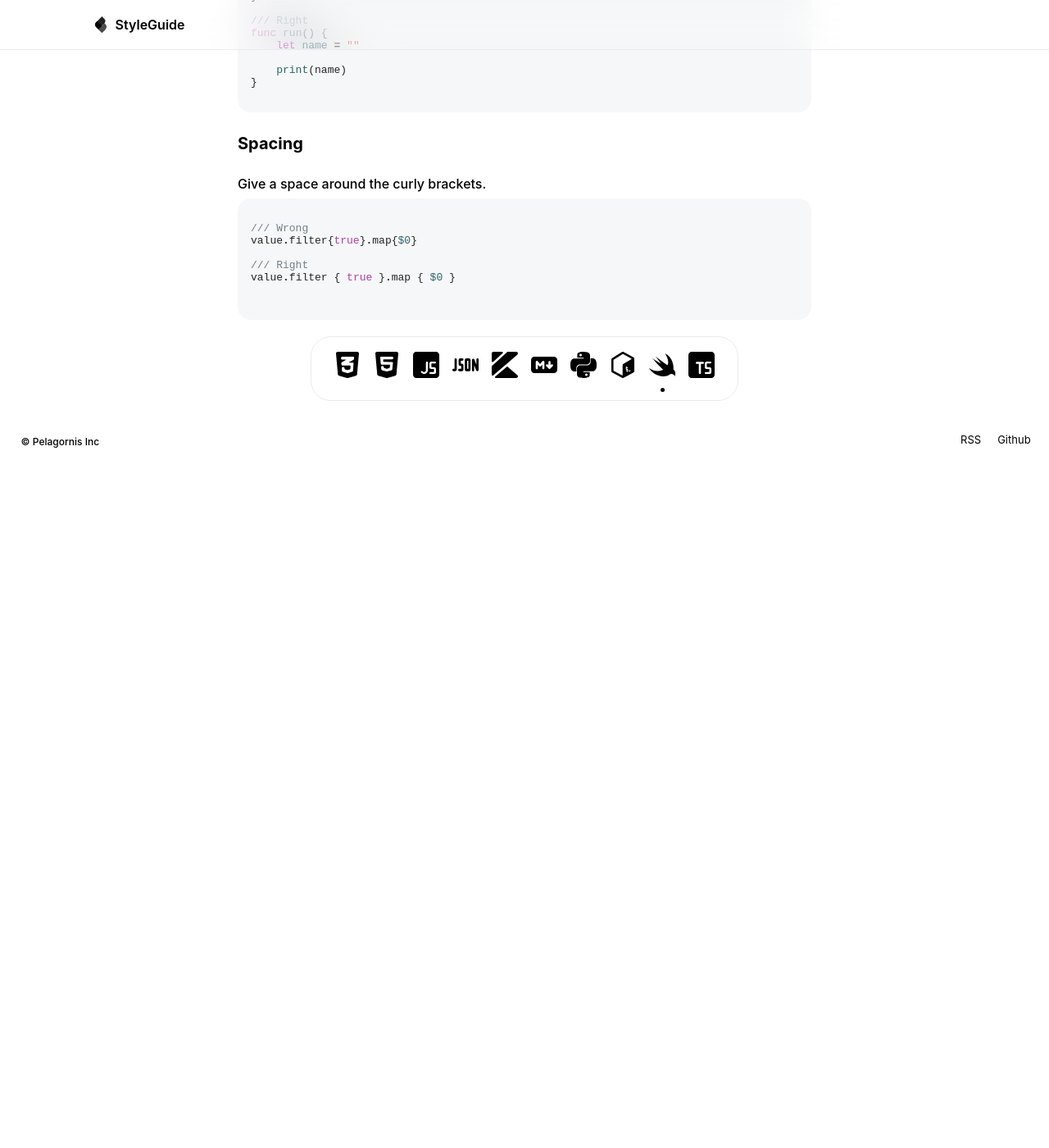
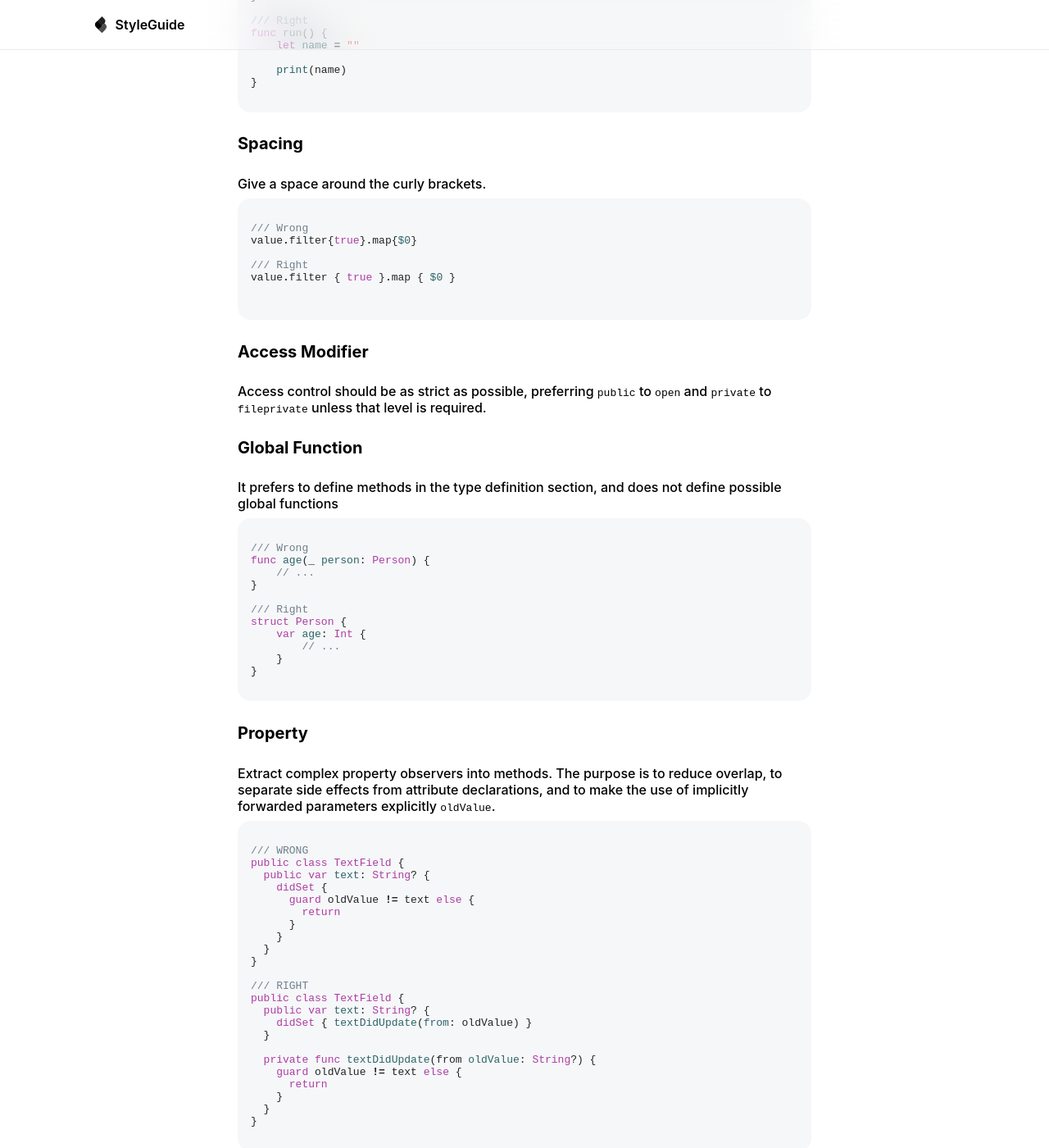
Before and after one commit to pelagornis/styleguide, a Jekyll site: the page built from swift/index.md, in a window 1280 px wide and 1400 px high, scrolled down 5073 px. Shown: the whole window at 82% size. Built offline with Jekyll 4.4.1, drawn with Linux system fonts in a browser that asks for light colours; before the commit the page ends 5643 px from its top, so only the background shows below that; some of the changed text lies outside the part shown.

Commit message:
Update index.md

````diff
--- a/swift/index.md
+++ b/swift/index.md
@@ -210,7 +210,7 @@ final class Company: NSObject {
 #### Optional Binding
 `guard else` is written on the same line if it does not impair readability or does not exceed 100 lines.
 
-And Prefer to use guard statements rather than if statements to minimize overlap.
+And Prefer to use `guard` statements rather than `if` statements to minimize overlap.
 
 #### Defer
 Consider using `defer block` if you need a cleanup code at multiple end points.
@@ -246,3 +246,51 @@ value.filter{true}.map{$0}
 value.filter { true }.map { $0 }
 
 ```
+
+#### Access Modifier
+Access control should be as strict as possible, preferring `public` to `open` and `private` to `fileprivate` unless that level is required.
+
+#### Global Function
+It prefers to define methods in the type definition section, and does not define possible global functions
+```swift
+/// Wrong
+func age(_ person: Person) {
+    // ...
+}
+
+/// Right
+struct Person {
+    var age: Int {
+        // ...
+    }
+}
+```
+
+#### Property
+Extract complex property observers into methods. The purpose is to reduce overlap, to separate side effects from attribute declarations, and to make the use of implicitly forwarded parameters explicitly `oldValue`.
+
+```swift
+/// WRONG
+public class TextField {
+  public var text: String? {
+    didSet {
+      guard oldValue != text else {
+        return
+      }
+    }
+  }
+}
+
+/// RIGHT
+public class TextField {
+  public var text: String? {
+    didSet { textDidUpdate(from: oldValue) }
+  }
+
+  private func textDidUpdate(from oldValue: String?) {
+    guard oldValue != text else {
+      return
+    }
+  }
+}
+```
````
